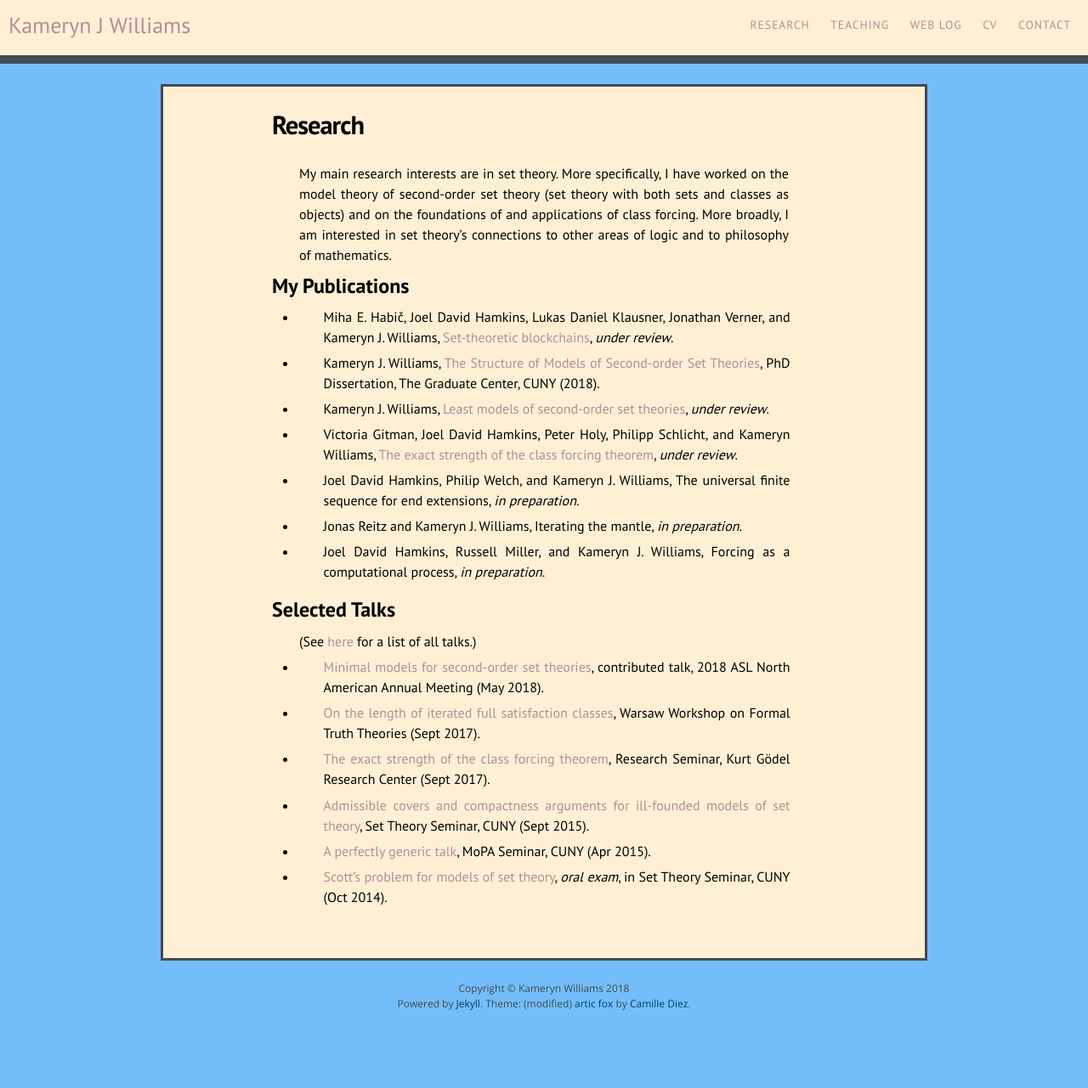
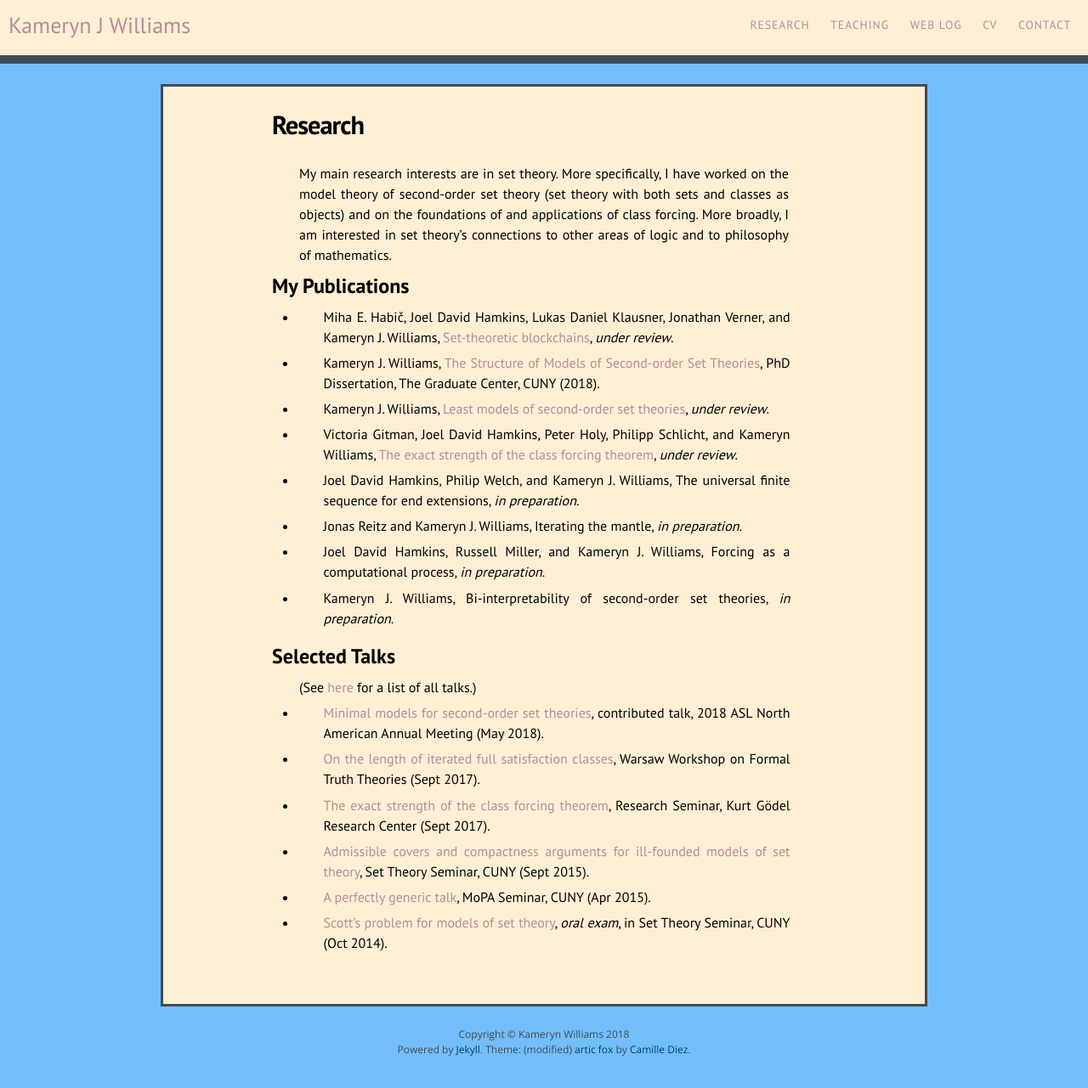
Before and after one commit to kamerynjw/kamerynjw.github.io, a Jekyll site: the page built from research.md, in a window 1280 px wide. Shown: the whole page at 85% size. Built offline with Jekyll 4.4.1, drawn with Linux system fonts in a browser that asks for light colours; nearby versions of some CDN libraries; before the commit the page ends 1227 px from its top, so only the background shows below that.

Commit message:
added in progress paper to cv

```diff
--- a/_data/pubs.yml
+++ b/_data/pubs.yml
@@ -40,3 +40,8 @@
   authors: "Joel David Hamkins, Russell Miller, and Kameryn J. Williams"
   title: "Forcing as a computational process"
   othercite: "*in preparation*"
+
+- href: ""
+  authors: "Kameryn J. Williams"
+  title: "Bi-interpretability of second-order set theories"
+  othercite: "*in preparation*"
```
